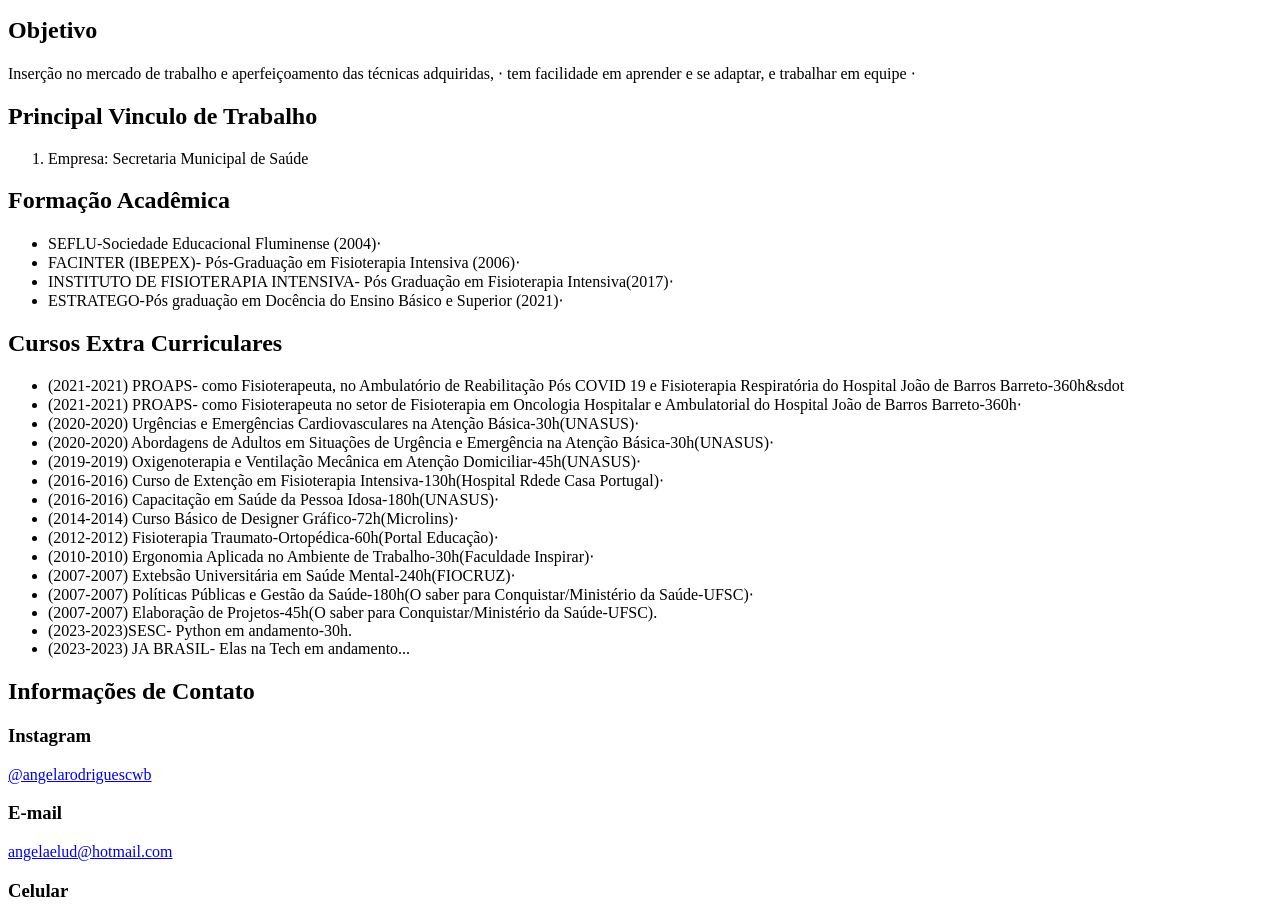
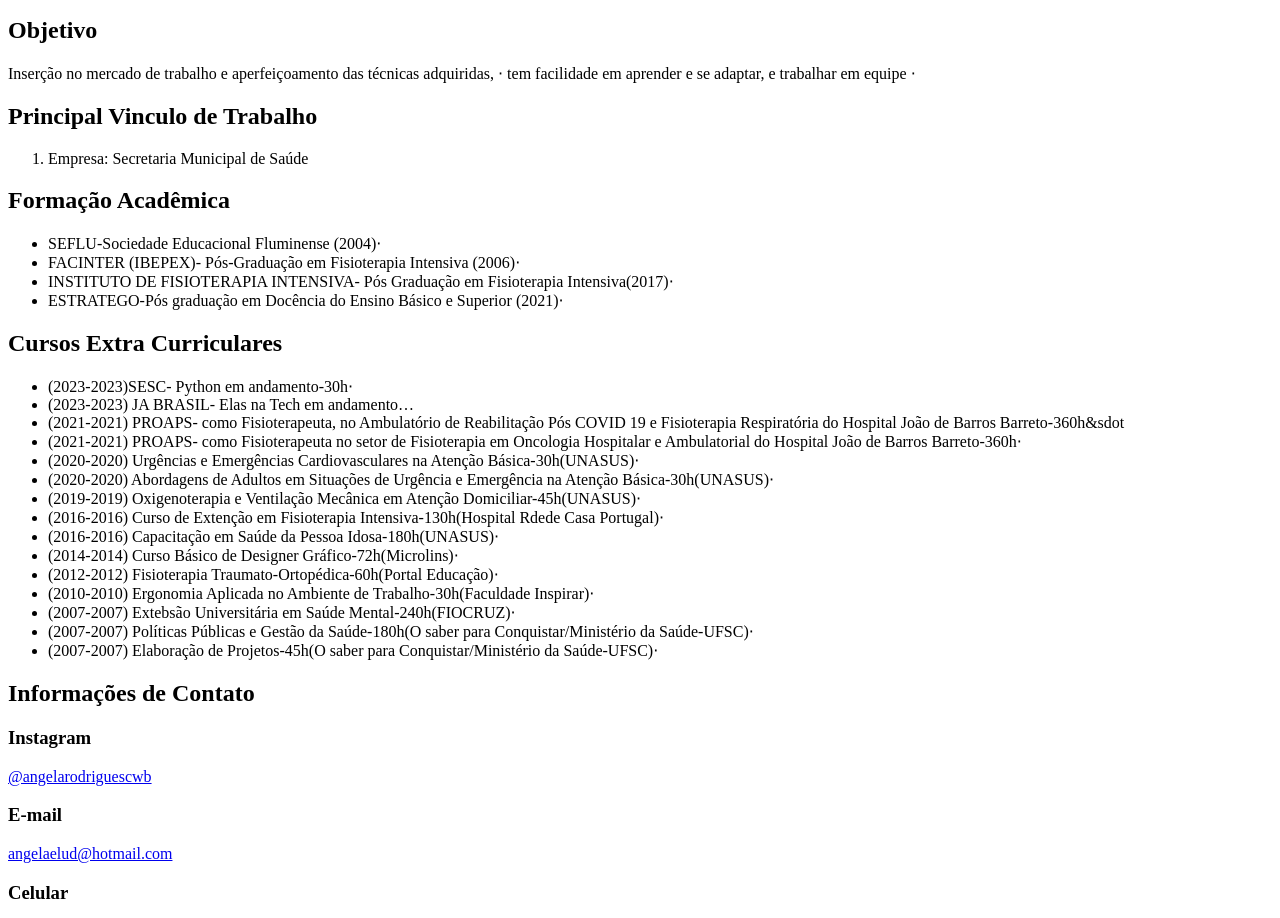
Before and after one commit to Angela-Rodrigues/Curriculo, a plain HTML site: page index.html in a window 1280 px wide. Shown: the part 174-1092 px from the top of the page. Drawn offline with Linux system fonts and the light colour scheme.

Commit message:
Update index.html

```diff
--- a/index.html
+++ b/index.html
@@ -80,6 +80,8 @@
 
       <h2>Cursos Extra Curriculares</h2>
       <ul>
+         <li>(2023-2023)SESC- Python em  andamento-30h&sdot;
+        <li>(2023-2023) JA BRASIL- Elas na Tech em andamento&hellip;
         <li>(2021-2021) PROAPS- como Fisioterapeuta, no Ambulatório de Reabilitação Pós COVID 19
           e Fisioterapia Respiratória do Hospital João de Barros Barreto-360h&sdot
         <li>(2021-2021) PROAPS- como Fisioterapeuta no setor de Fisioterapia em Oncologia Hospitalar
@@ -94,9 +96,7 @@
         <li>(2010-2010) Ergonomia Aplicada no Ambiente de Trabalho-30h(Faculdade Inspirar)&sdot;
         <li>(2007-2007) Extebsão Universitária em Saúde Mental-240h(FIOCRUZ)&sdot;
         <li>(2007-2007) Políticas Públicas e Gestão da Saúde-180h(O saber para Conquistar/Ministério da Saúde-UFSC)&sdot;
-        <li>(2007-2007) Elaboração de Projetos-45h(O saber para Conquistar/Ministério da Saúde-UFSC).
-        <li>(2023-2023)SESC- Python em  andamento-30h.
-        <li>(2023-2023) JA BRASIL- Elas na Tech em andamento...
+        <li>(2007-2007) Elaboração de Projetos-45h(O saber para Conquistar/Ministério da Saúde-UFSC)&sdot;
 
         </li>
       </ul>
```
